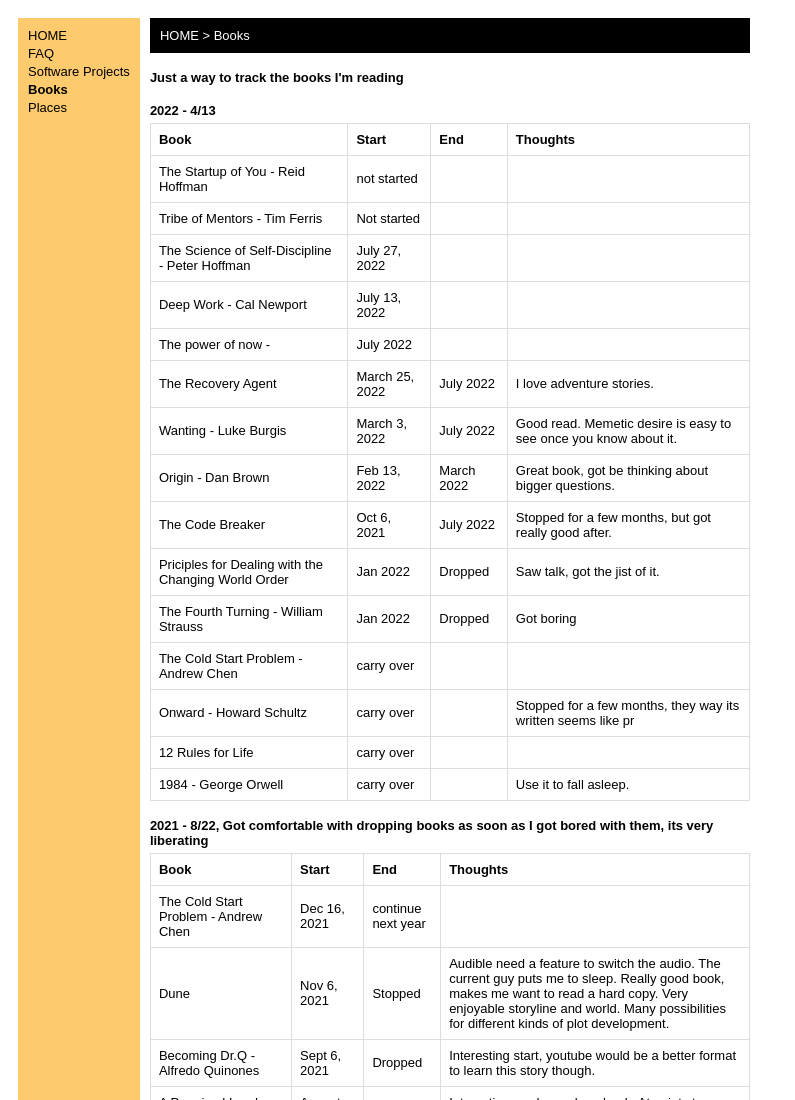
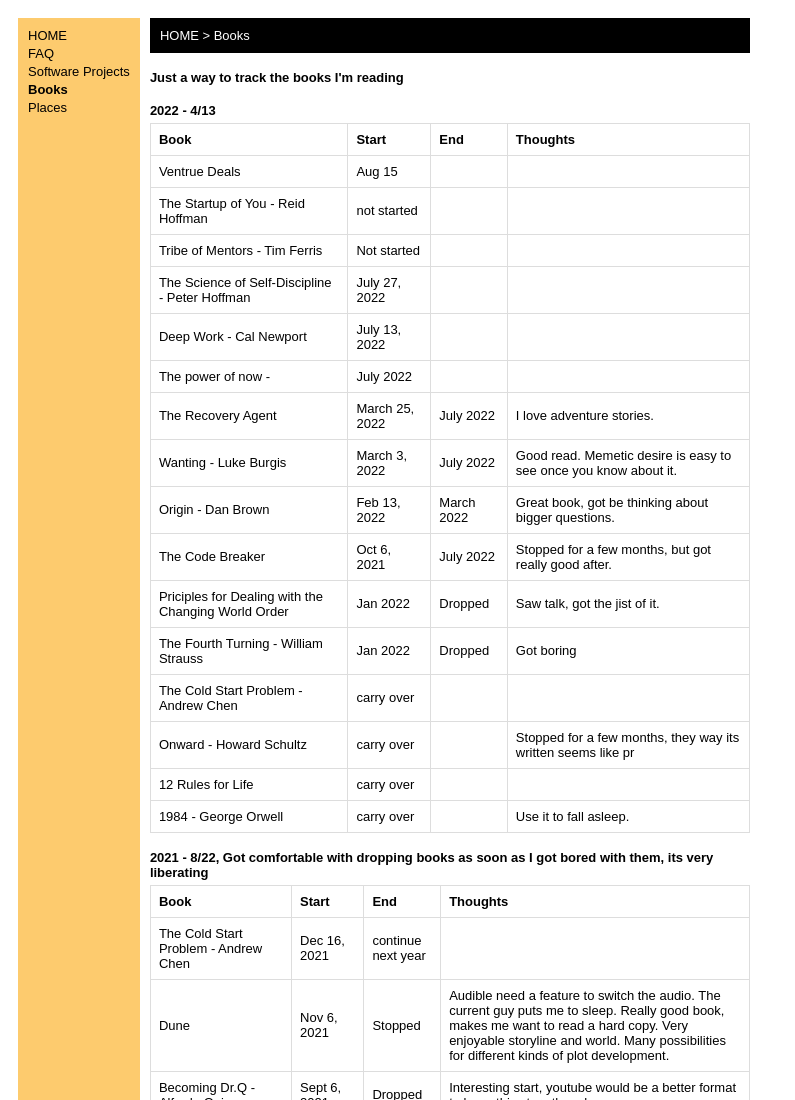
Before and after one commit to aditpatel14/AditPatelPortfolio, a plain HTML site: page pages/books.html in a window 1280 px wide. Shown: the top 1100 px of the page, without its empty margins (0-795 px from the left). Drawn offline with Linux system fonts and the light colour scheme.

Commit message:
book update

```diff
--- a/pages/books.html
+++ b/pages/books.html
@@ -50,6 +50,12 @@
             </tr>
             <!-- INSERT HERE -->
 
+            <tr>
+              <td>Ventrue Deals</td>
+              <td>Aug 15</td>
+              <td></td>
+              <td></td>
+            </tr>
             <tr>
               <td>The Startup of You - Reid Hoffman</td>
               <td>not started</td>
```
